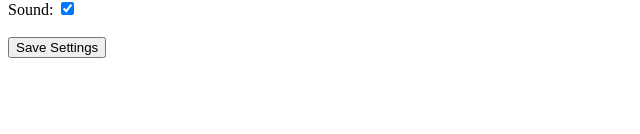
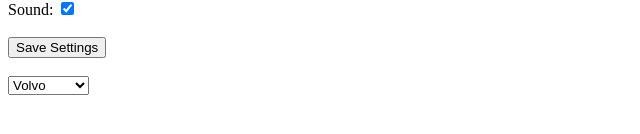
Before and after one commit to BruderJakub/AbsolutlySuperSurvival, a website: page frontend/pages/options.html in a window 1280 px wide. Shown: the part 152-286 px from the top of the page, without its empty margins (0-640 px from the left). Drawn offline with Linux system fonts and the light colour scheme.

Commit message:
feat: add stat placement option to options

```diff
--- a/frontend/pages/options.html
+++ b/frontend/pages/options.html
@@ -20,6 +20,13 @@
         <input type="checkbox" id="sound" name="sound" checked>
         <br><br>
         <button type="submit">Save Settings</button>
+        <br><br>
+        <select name="Stats Placement" id="stats-placement">
+            <option value="up">Volvo</option>
+            <option value="down">Saab</option>
+            <option value="right">Mercedes</option>
+            <option value="left">Audi</option>
+        </select>
     </form>
 </body>
 </html>
```
